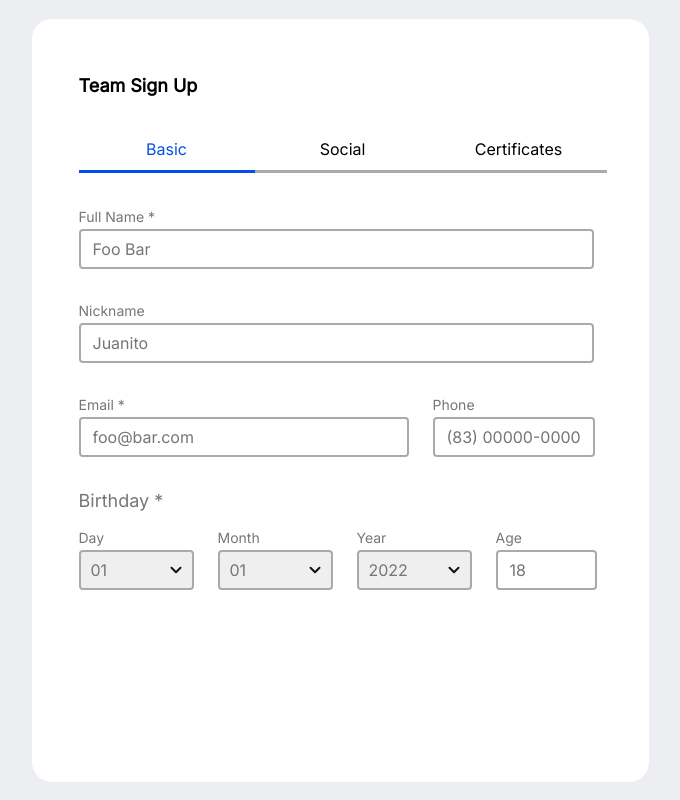
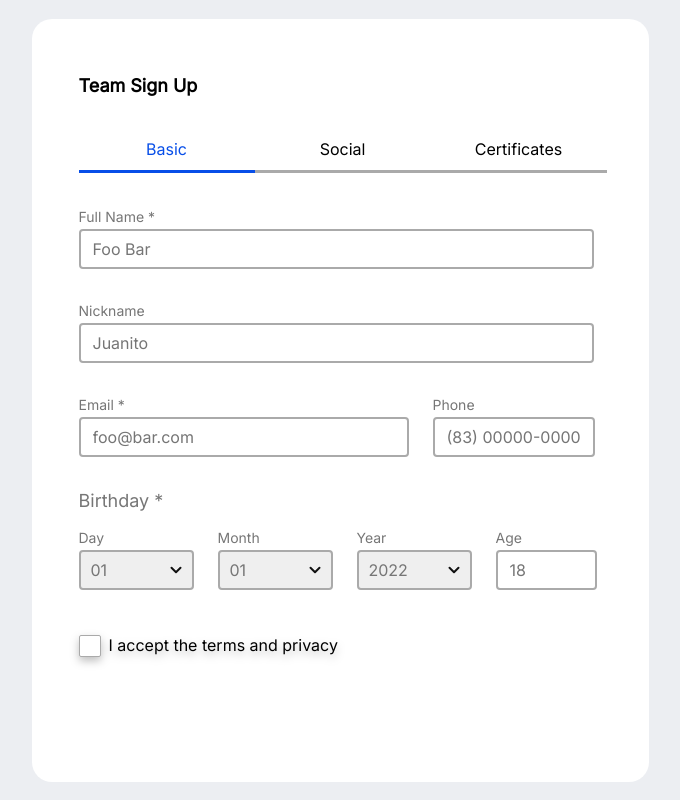
Before and after one commit to gustavoeyros/team-project-ts, a React (Vite) app: page / in a window 1280 px wide. Shown: the whole page, without its empty margins (300-980 px from the left). Built offline with nearby package versions, Linux system fonts and the light colour scheme.

Commit message:
feat: initial input check style

```diff
--- a/src/components/BasicForm/index.tsx
+++ b/src/components/BasicForm/index.tsx
@@ -1,6 +1,11 @@
 import SelectForm from "../SelectForm";
 import InputForm from "../InputForm";
-import { Form, FormController, InlineController } from "./styled";
+import {
+  Form,
+  FormController,
+  InlineController,
+  CheckboxContainer,
+} from "./styled";
 
 const BasicForm = () => {
   //days
@@ -91,6 +96,12 @@ const BasicForm = () => {
           </FormController>
         </InlineController>
       </FormController>
+
+      <CheckboxContainer>
+        <input type="checkbox" id="check" />
+        <label htmlFor="check"></label>
+        <span>I accept the terms and privacy</span>
+      </CheckboxContainer>
     </Form>
   );
 };
--- a/src/components/BasicForm/styled.ts
+++ b/src/components/BasicForm/styled.ts
@@ -1,4 +1,5 @@
 import styled from "styled-components";
+import checkIcon from "../../assets/checkIcon.svg";
 
 export const Form = styled.form`
   display: flex;
@@ -23,3 +24,32 @@ export const InlineController = styled.div`
   display: flex;
   gap: 24px;
 `;
+
+export const CheckboxContainer = styled.div`
+  display: flex;
+  gap: 8px;
+  margin-top: 12px;
+  filter: drop-shadow(0px 4px 4px rgba(0, 0, 0, 0.25));
+  & input {
+    display: none;
+  }
+  & input + label:before {
+    content: "";
+    width: 20px;
+    height: 20px;
+    border-radius: 2px;
+    background-color: white;
+    border: 1px solid #aaaaaa;
+    display: inline-block;
+    vertical-align: middle;
+  }
+  & input:checked + label:before {
+    display: flex;
+    justify-content: center;
+    align-items: center;
+    content: url(${checkIcon});
+    background-position: center;
+    background-color: #074ee8;
+    border: 1.5px solid #074ee8;
+  }
+`;
```
Also changed, not shown: src/assets/checkIcon.svg (added).
